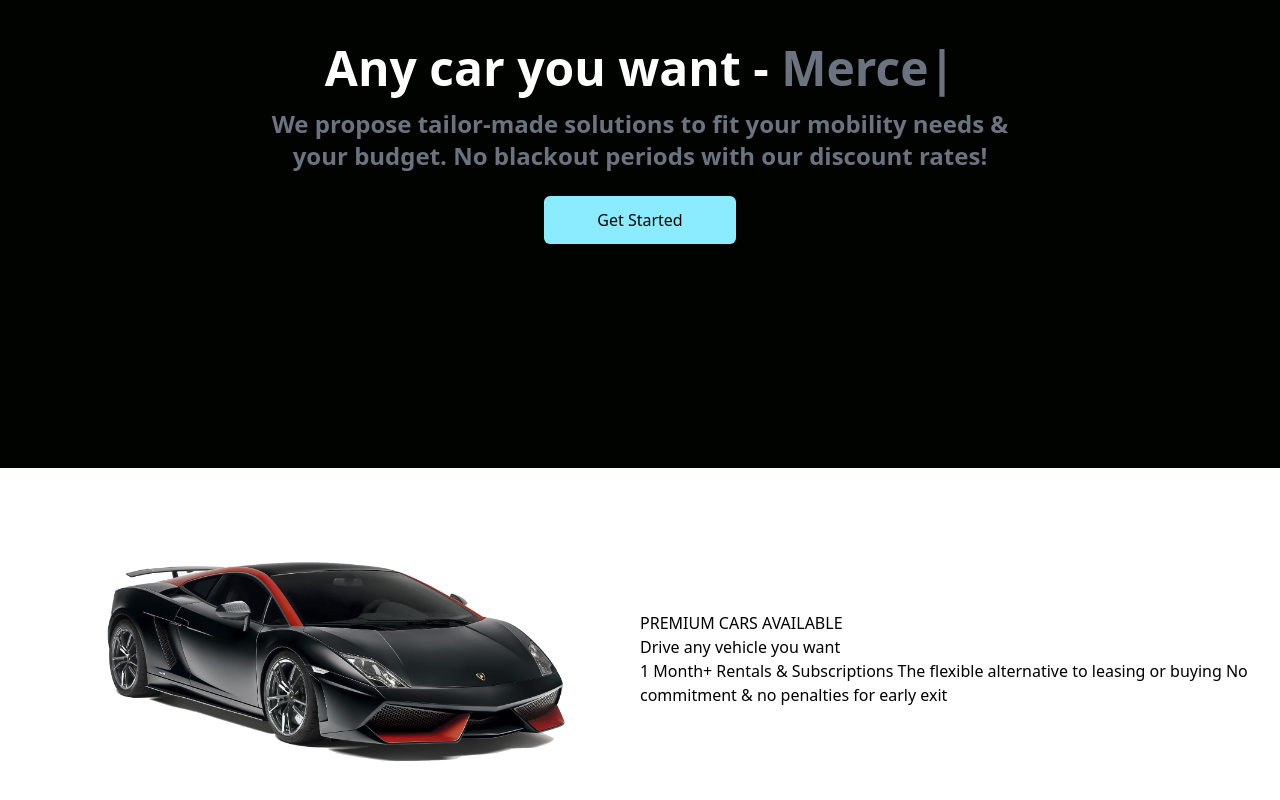
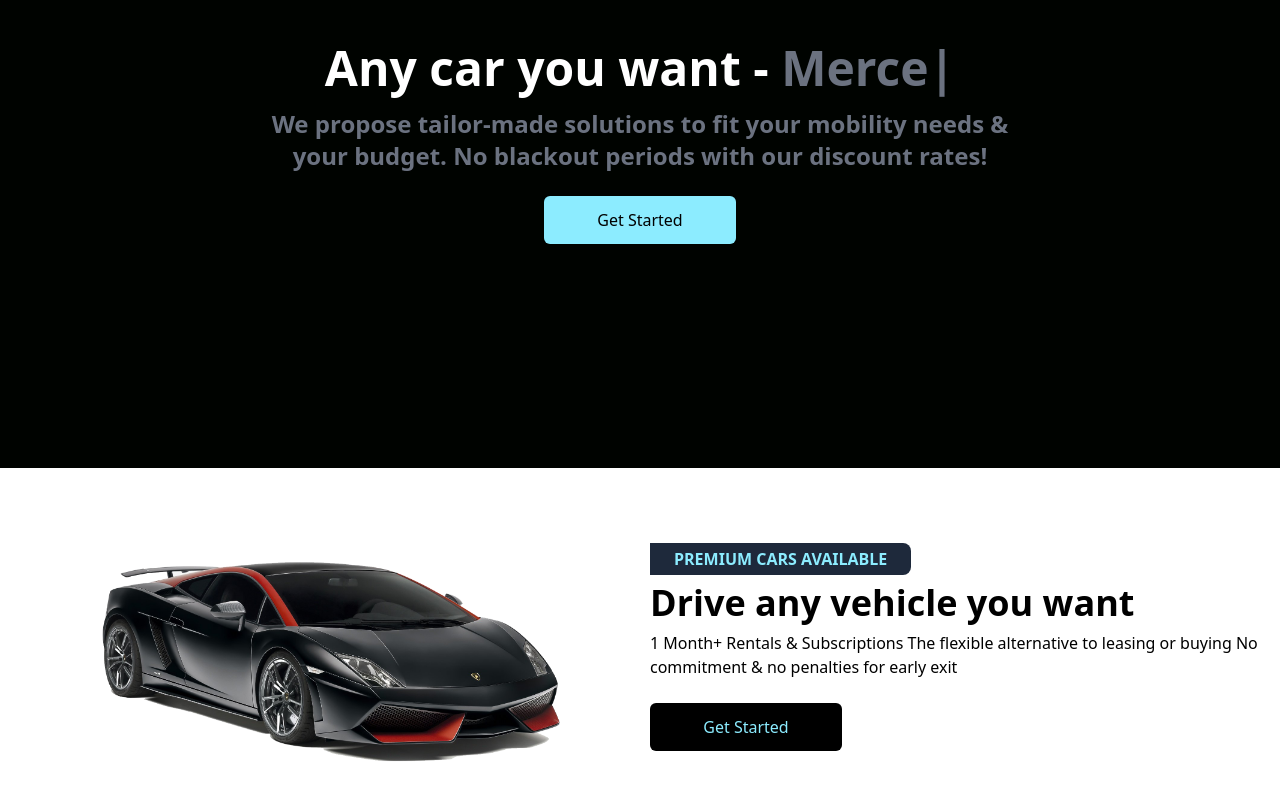
Before and after one commit to VoronovichDev/tailwind-website, a React (Create React App) app: page / in a window 1280 px wide. Shown: the part 332-1132 px from the top of the page. Built offline with nearby package versions, Linux system fonts and the light colour scheme.

Commit message:
feat: car-component styling

```diff
--- a/src/components/Car.jsx
+++ b/src/components/Car.jsx
@@ -4,20 +4,30 @@ import carImg from '../assets/car.png'
 function Car() {
     return (
         <div className="w-full bg-white py-16 px-4">
-            <div className="max-w-[1240px] mx-auto grid md:grid-cols-2">
+            <div className="max-w-[1240px] mx-auto grid md:grid-cols-2 gap-5">
                 <img
                     className="w-[500px] mx-auto my-4"
                     src={carImg}
                     alt="car"
                 />
                 <div className="flex flex-col justify-center">
-                    <p>PREMIUM CARS AVAILABLE</p>
-                    <h1>Drive any vehicle you want</h1>
+                    <p className="text-[#8cecff] block font-bold bg-slate-800 w-max px-6 py-1 rounded-r-lg">
+                        PREMIUM CARS AVAILABLE
+                    </p>
+                    <h1 className="md:text-4xl sm:text-3xl text-2xl font-bold py-2">
+                        Drive any vehicle you want
+                    </h1>
                     <p>
                         1 Month+ Rentals {' \u0026'} Subscriptions The flexible
                         alternative to leasing or buying No commitment{' '}
                         {' \u0026'} no penalties for early exit
                     </p>
+                    <button
+                        type="button"
+                        className="bg-black w-48 rounded-md font-medium mx-auto md:mx-0 my-6 py-3 text-[#8cecff]"
+                    >
+                        Get Started
+                    </button>
                 </div>
             </div>
         </div>
```
